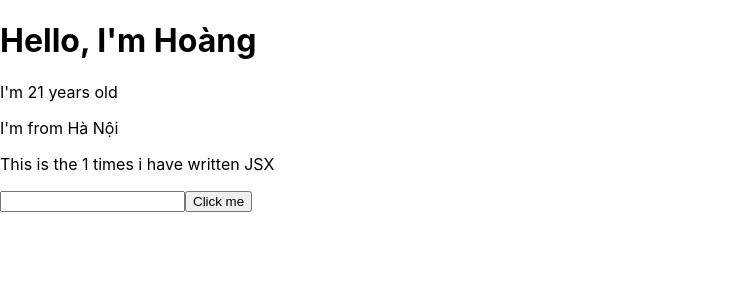
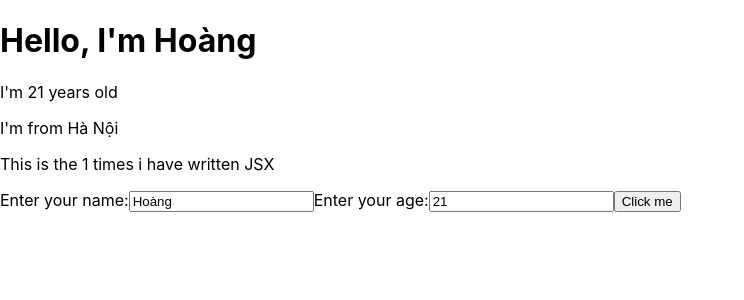
Before and after one commit to NemCaBong/react-learn, a React (Create React App) app: page / in a window 1280 px wide. Shown: the top 300 px of the page, without its empty margins (0-744 px from the left). Built offline with nearby package versions, Linux system fonts and the light colour scheme.

Commit message:
Chia tach code

```diff
--- a/src/components/MyComponent.js
+++ b/src/components/MyComponent.js
@@ -1,55 +1,11 @@
 import React from "react";
+import UserInfo from "./UserInfo";
 
 class MyComponent extends React.Component {
-  // biến state
-  state = {
-    name: "Hoàng",
-    age: 21,
-    address: "Hà Nội",
-  };
-  handleClick = (event) => {
-    this.setState({
-      name: "Hoàng đẹp trai",
-      age: Math.floor(Math.random() * 100) + 1,
-    });
-  };
-
-  handleOnMoveOver = (event) => {
-    console.log(event.pageX);
-  };
-
-  handleOnChangeInput = (event) => {
-    this.setState({
-      name: event.target.value,
-    });
-    console.log(event.target.value);
-  };
-  handleOnSubmit = (event) => {
-    event.preventDefault();
-    console.log(this.state);
-  };
   render() {
     return (
       <div>
-        <h1>Hello, I'm {this.state.name}</h1>
-        <p>I'm {this.state.age} years old</p>
-        <p>I'm from {this.state.address}</p>
-        <p>
-          This is the {Math.round(Math.random() * 10)} times i have written JSX
-        </p>
-        <form
-          onSubmit={(event) => {
-            this.handleOnSubmit(event);
-          }}
-        >
-          <input
-            type="text"
-            onChange={(event) => {
-              this.handleOnChangeInput(event);
-            }}
-          />
-          <button>Click me</button>
-        </form>
+        <UserInfo />
       </div>
     );
   }
--- /dev/null
+++ b/src/components/UserInfo.js
@@ -0,0 +1,63 @@
+import React from "react";
+
+class UserInfo extends React.Component {
+  state = {
+    name: "Hoàng",
+    age: 21,
+    address: "Hà Nội",
+  };
+
+  handleOnChangeInput = (event) => {
+    this.setState({
+      name: event.target.value,
+    });
+  };
+
+  handleOnChangeAge = (event) => {
+    this.setState({
+      age: event.target.value,
+    });
+  };
+
+  handleOnSubmit = (event) => {
+    event.preventDefault();
+    console.log(this.state);
+  };
+
+  render() {
+    return (
+      <div>
+        <h1>Hello, I'm {this.state.name}</h1>
+        <p>I'm {this.state.age} years old</p>
+        <p>I'm from {this.state.address}</p>
+        <p>
+          This is the {Math.round(Math.random() * 10)} times i have written JSX
+        </p>
+        <form
+          onSubmit={(event) => {
+            this.handleOnSubmit(event);
+          }}
+        >
+          <label>Enter your name:</label>
+          <input
+            type="text"
+            value={this.state.name}
+            onChange={(event) => {
+              this.handleOnChangeInput(event);
+            }}
+          />
+          <label>Enter your age:</label>
+          <input
+            type="text"
+            value={this.state.age}
+            onChange={(event) => {
+              this.handleOnChangeAge(event);
+            }}
+          />
+          <button>Click me</button>
+        </form>
+      </div>
+    );
+  }
+}
+export default UserInfo;
```
